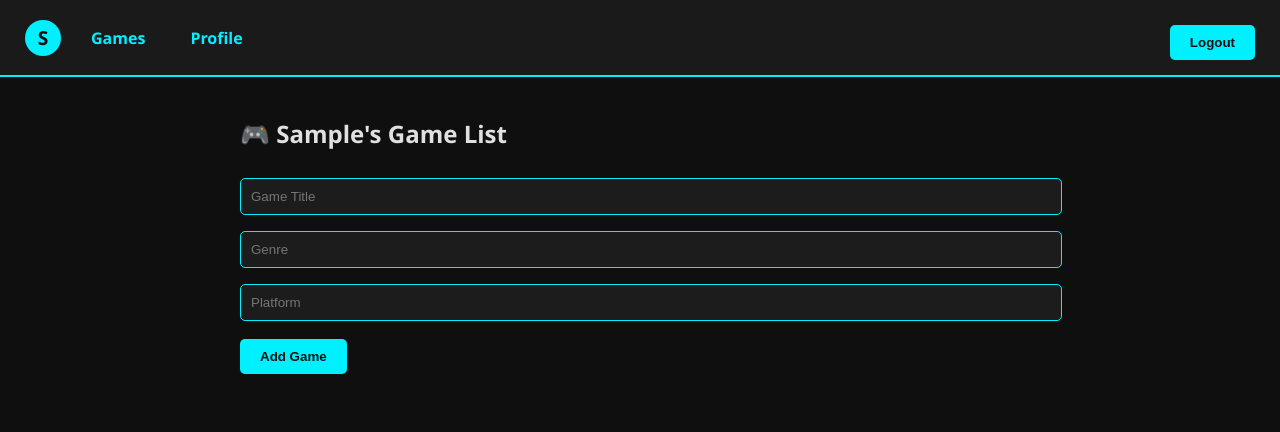
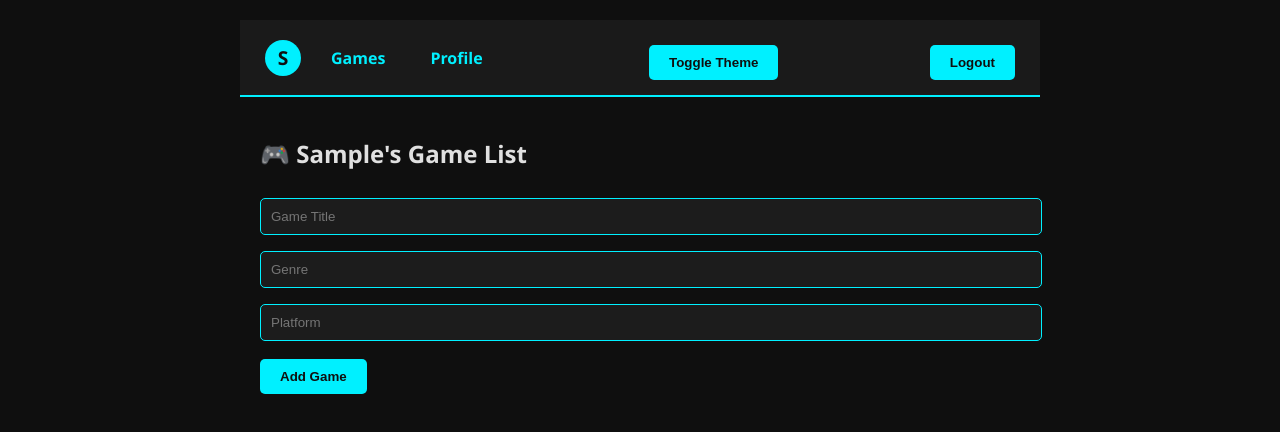
Before and after one commit to jbir10/Learn-React, a React (Create React App) app in the folder part4-tutorial/: page /games in a window 1280 px wide. Both pictures are taken after typing "Sample" into the empty fields and a click on the button "Log In". Shown: the top 432 px of the page. Built offline with nearby package versions, Linux system fonts and the light colour scheme.

Commit message:
Added a toggle theme feature (light/dark theme)

```diff
--- a/part4-tutorial/src/App.css
+++ b/part4-tutorial/src/App.css
@@ -78,12 +78,22 @@ button:hover {
   justify-content: center;
 }
 
+.App.light {
+  background-color: #f5f5f5;
+  color: #222;
+}
 
-@keyframes App-logo-spin {
-  from {
-    transform: rotate(0deg);
-  }
-  to {
-    transform: rotate(360deg);
-  }
+.App.light .navbar {
+  background-color: #ddd;
+  border-bottom: 2px solid #00f0ff;
 }
+
+.App.light .card {
+  background-color: #fff;
+  color: #000;
+}
+
+.App.light input,
+.App.light button {
+  color: #000;
+}
--- a/part4-tutorial/src/App.js
+++ b/part4-tutorial/src/App.js
@@ -8,10 +8,13 @@ import './App.css';
 
 function App() {
   const [username, setUsername] = useState('');
+  const [theme, setTheme] = useState('dark');
 
   useEffect(() => {
     const storedUser = localStorage.getItem('username');
+    const savedTheme = localStorage.getItem('theme');
     if (storedUser) setUsername(storedUser);
+    if (savedTheme) setTheme(savedTheme);
   }, []);
 
   const handleLogin = (uname) => {
@@ -24,19 +27,56 @@ function App() {
     localStorage.removeItem('username');
   };
 
+  const toggleTheme = () => {
+    const nextTheme = theme === 'dark' ? 'light' : 'dark';
+    setTheme(nextTheme);
+    localStorage.setItem('theme', nextTheme);
+  };
+
   return (
-    <Router>
-      {username && <Navbar username={username} onLogout={handleLogout} />}
-      <Routes>
-        <Route path="/" element={
-          username
-            ? <Navigate to="/games" />
-            : <Login onLogin={handleLogin} />
-        } />
-        <Route path="/games" element={username ? <Games username={username} /> : <Navigate to="/" />} />
-        <Route path="/profile" element={username ? <Profile username={username} /> : <Navigate to="/" />} />
-      </Routes>
-    </Router>
+    <div className={`App ${theme}`}>
+      <Router>
+        {username && (
+          <Navbar
+            username={username}
+            onLogout={handleLogout}
+            toggleTheme={toggleTheme}
+          />
+        )}
+        <Routes>
+          <Route
+            path="/"
+            element={
+              username ? (
+                <Navigate to="/games" />
+              ) : (
+                <Login onLogin={handleLogin} />
+              )
+            }
+          />
+          <Route
+            path="/games"
+            element={
+              username ? (
+                <Games username={username} />
+              ) : (
+                <Navigate to="/" />
+              )
+            }
+          />
+          <Route
+            path="/profile"
+            element={
+              username ? (
+                <Profile username={username} />
+              ) : (
+                <Navigate to="/" />
+              )
+            }
+          />
+        </Routes>
+      </Router>
+    </div>
   );
 }
 
--- a/part4-tutorial/src/components/Navbar.js
+++ b/part4-tutorial/src/components/Navbar.js
@@ -1,7 +1,7 @@
 import React from 'react';
 import { Link } from 'react-router-dom';
 
-const Navbar = ({ onLogout, username }) => {
+const Navbar = ({ onLogout, username, toggleTheme }) => {
   const avatarLetter = username ? username[0].toUpperCase() : '?';
 
   return (
@@ -11,6 +11,7 @@ const Navbar = ({ onLogout, username }) => {
         <Link to="/games">Games</Link>
         <Link to="/profile">Profile</Link>
       </div>
+      <button onClick={toggleTheme}>Toggle Theme</button>
       <button onClick={onLogout}>Logout</button>
     </div>
   );
```
